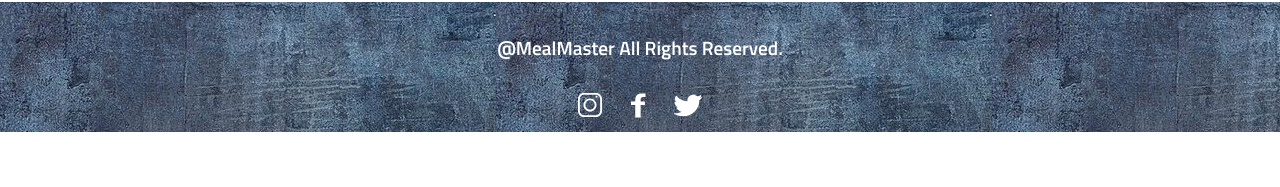
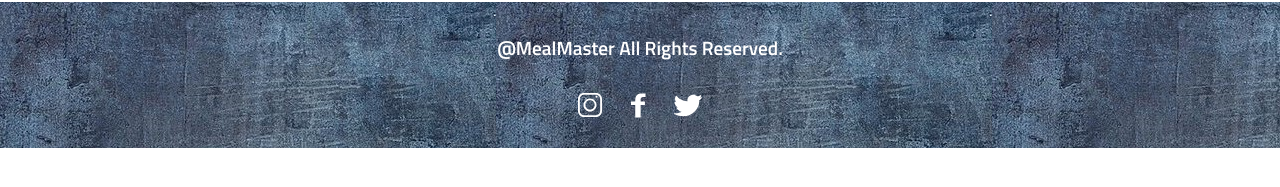
Before and after one commit to trupti-patil23/git-mealmaster, a React (Create React App) app: page /viewMealPlan in a window 1280 px wide. Shown: the part 341-528 px from the top of the page. Built offline with nearby package versions, Linux system fonts and the light colour scheme; no server answers.

Commit message:
Fixed warnings

```diff
--- a/src/components/Footer/Footer.jsx
+++ b/src/components/Footer/Footer.jsx
@@ -8,8 +8,6 @@ const Footer = () => {
     return (
         <footer className="footer">
             <p>@MealMaster All Rights Reserved.</p>
-
-
             <div className="footer__icons">
                 <Link to="https://www.instagram.com/" target="_blank">
                     <img className="footer__instagram" src={instagramImage} alt="instagram"></img>
--- a/src/components/Footer/Footer.scss
+++ b/src/components/Footer/Footer.scss
@@ -12,6 +12,7 @@
 
     &__icons {
         padding-top: 0.3rem;
+        padding-bottom:1rem;
         display: flex;
         column-gap: 1.8rem;
         align-items: center;
--- a/src/utils/RecipesApi.jsx
+++ b/src/utils/RecipesApi.jsx
@@ -16,7 +16,7 @@ export class RecipesApi {
             const response = await axios.get(`${this.baseUrl}/filter.php/?c=${category}`);
             return response.data;
         } catch (error) {
-            console.log("Error in getting comments: " + `${error}`);
+            console.log(`Error in getting comments: ${error}`);
         }
     }
 
@@ -25,7 +25,7 @@ export class RecipesApi {
             const response = await axios.get(`${this.baseUrl}/lookup.php?i=${recipeId}`);
             return response.data;
         } catch (error) {
-            console.log("Error in getting ingredients " + `${error}`);
+            console.log(`Error in getting ingredients ${error}`);
         }
     }
 
```
